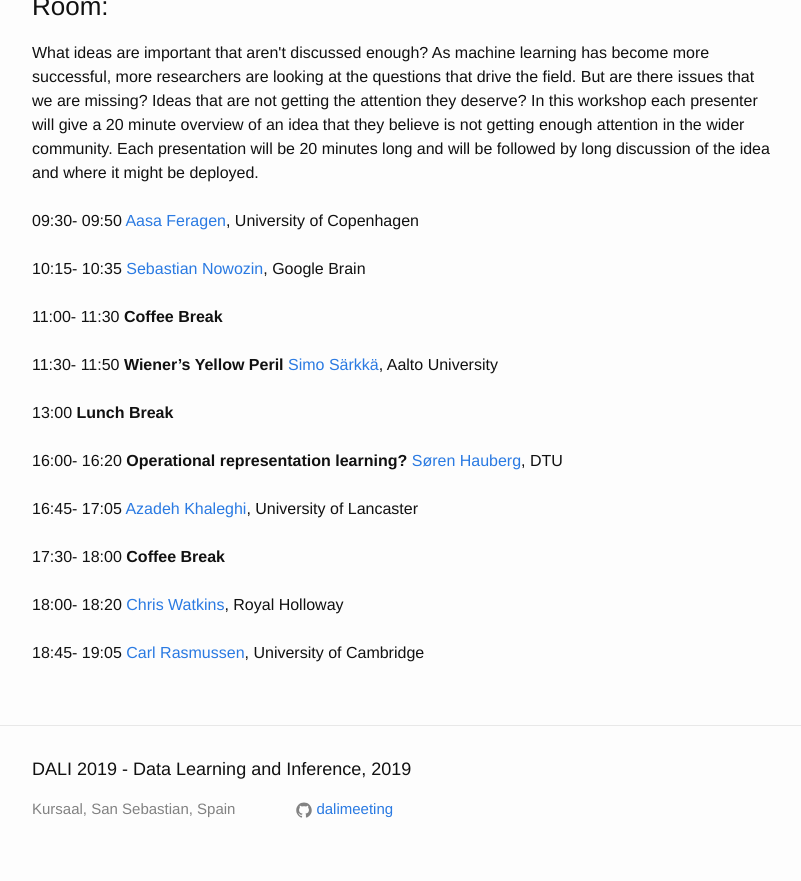
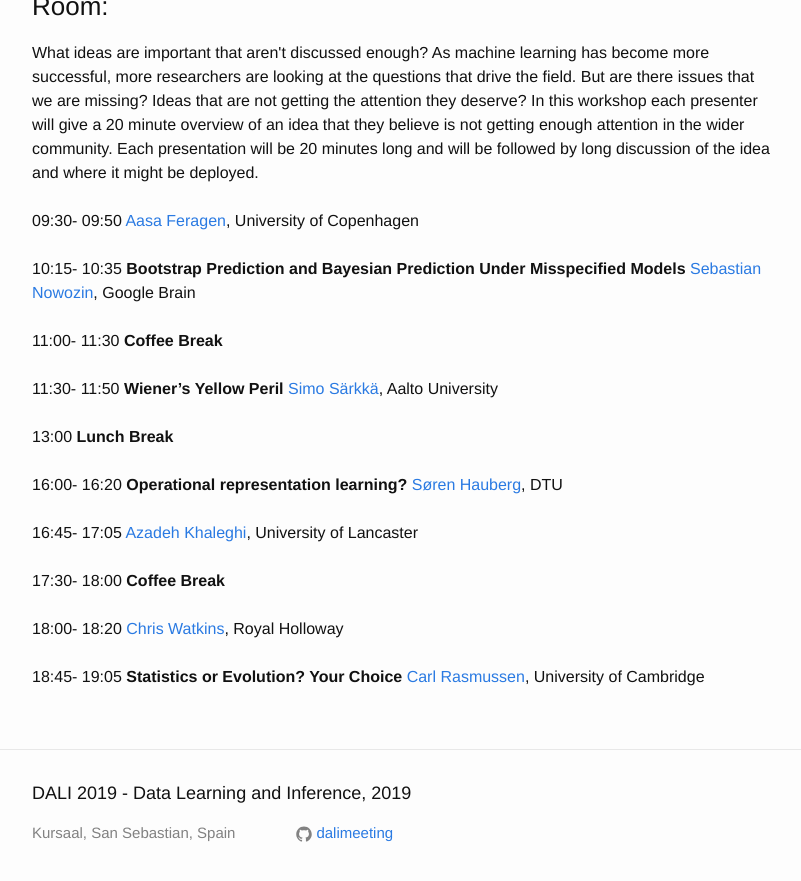
Before and after one commit to dalimeeting/dalimeeting.github.io, a Jekyll site: the page built from _posts/2019-09-03-workshop-03-04.md, in a window 1280 px wide and 900 px high, scrolled down 598 px. Shown: the top 881 px of the window, without its empty margins (238-1039 px from the left). Built offline with Jekyll 4.4.1, drawn with Linux system fonts in a browser that asks for light colours.

Commit message:
Update 2019-09-03-workshop-03-04.md

```diff
--- a/_posts/2019-09-03-workshop-03-04.md
+++ b/_posts/2019-09-03-workshop-03-04.md
@@ -27,7 +27,7 @@ talks:
   abstract:
   start: "09:30"
   end: "09:50"
-- title: ""
+- title: "Bootstrap Prediction and Bayesian Prediction Under Misspecified Models"
   author:
   - given: Sebastian
     family: Nowozin
@@ -79,7 +79,7 @@ talks:
   abstract:
   start: "18:00"
   end: "18:20"
-- title: ""
+- title: "Statistics or Evolution? Your Choice"
   author:
   - given: Carl
     family: Rasmussen
```
